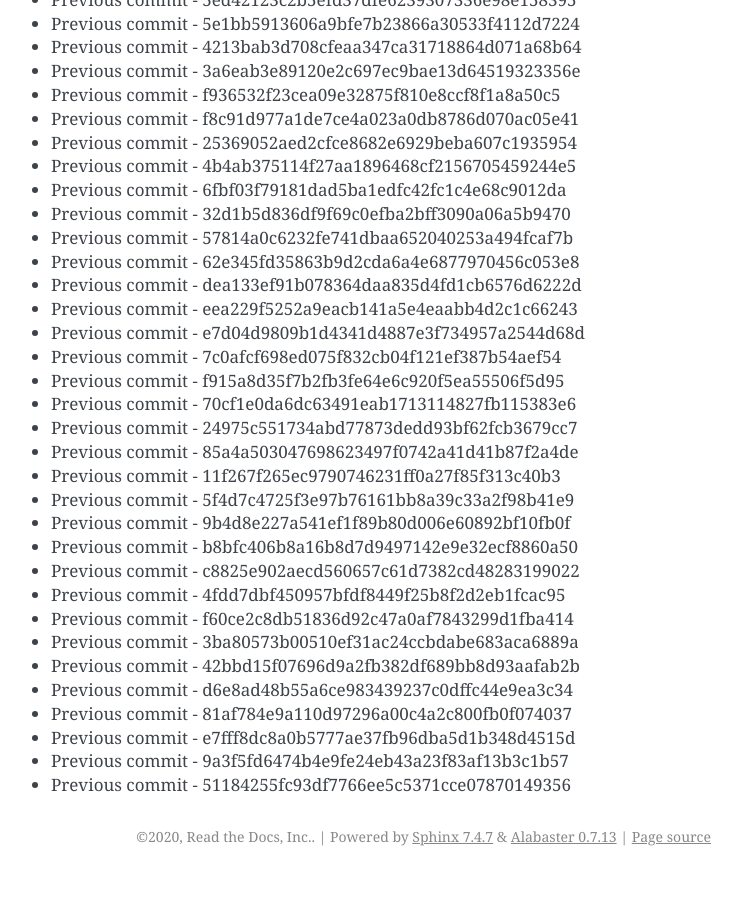
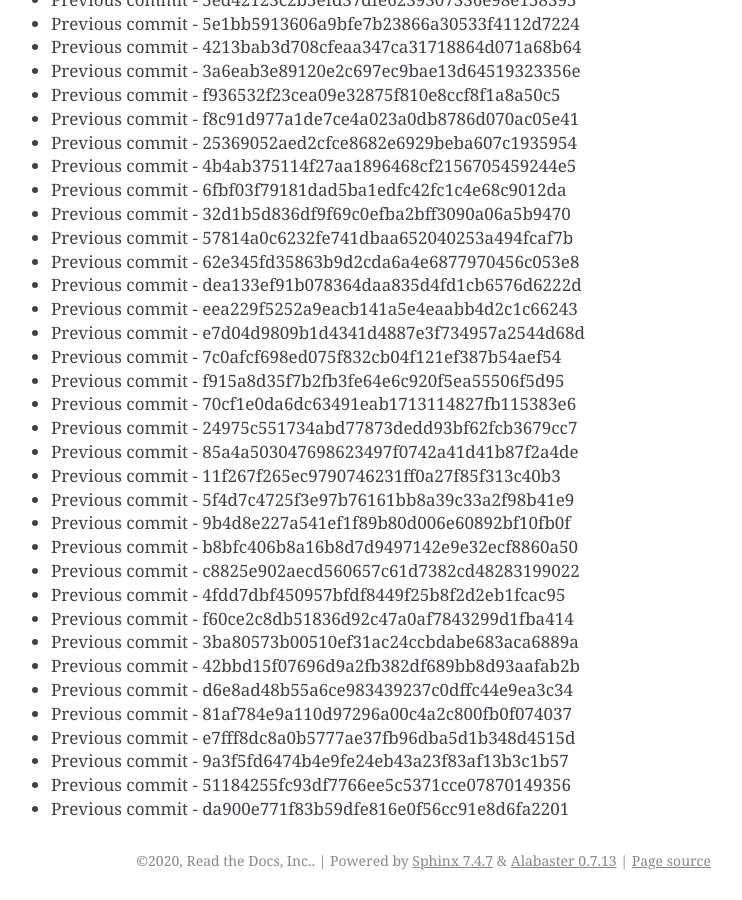
Before and after one commit to readthedocs/rtd-git-stresstest, a Sphinx documentation site: the page built from docs/updates.rst, in a window 1280 px wide and 900 px high, scrolled down 99032 px. Shown: the whole window, without its empty margins (399-1141 px from the left). Built offline with Sphinx 7.4.7, drawn with Linux system fonts in a browser that asks for light colours; before the commit the page ends 99908 px from its top, so only the background shows below that.

Commit message:
Generating commit from previous: da900e771f83b59dfe816e0f56cc91e8d6fa2201

```diff
--- a/docs/updates.rst
+++ b/docs/updates.rst
@@ -4193,3 +4193,4 @@ It can be tested for any performance characteristics.
 * Previous commit - e7fff8dc8a0b5777ae37fb96dba5d1b348d4515d
 * Previous commit - 9a3f5fd6474b4e9fe24eb43a23f83af13b3c1b57
 * Previous commit - 51184255fc93df7766ee5c5371cce07870149356
+* Previous commit - da900e771f83b59dfe816e0f56cc91e8d6fa2201
```
